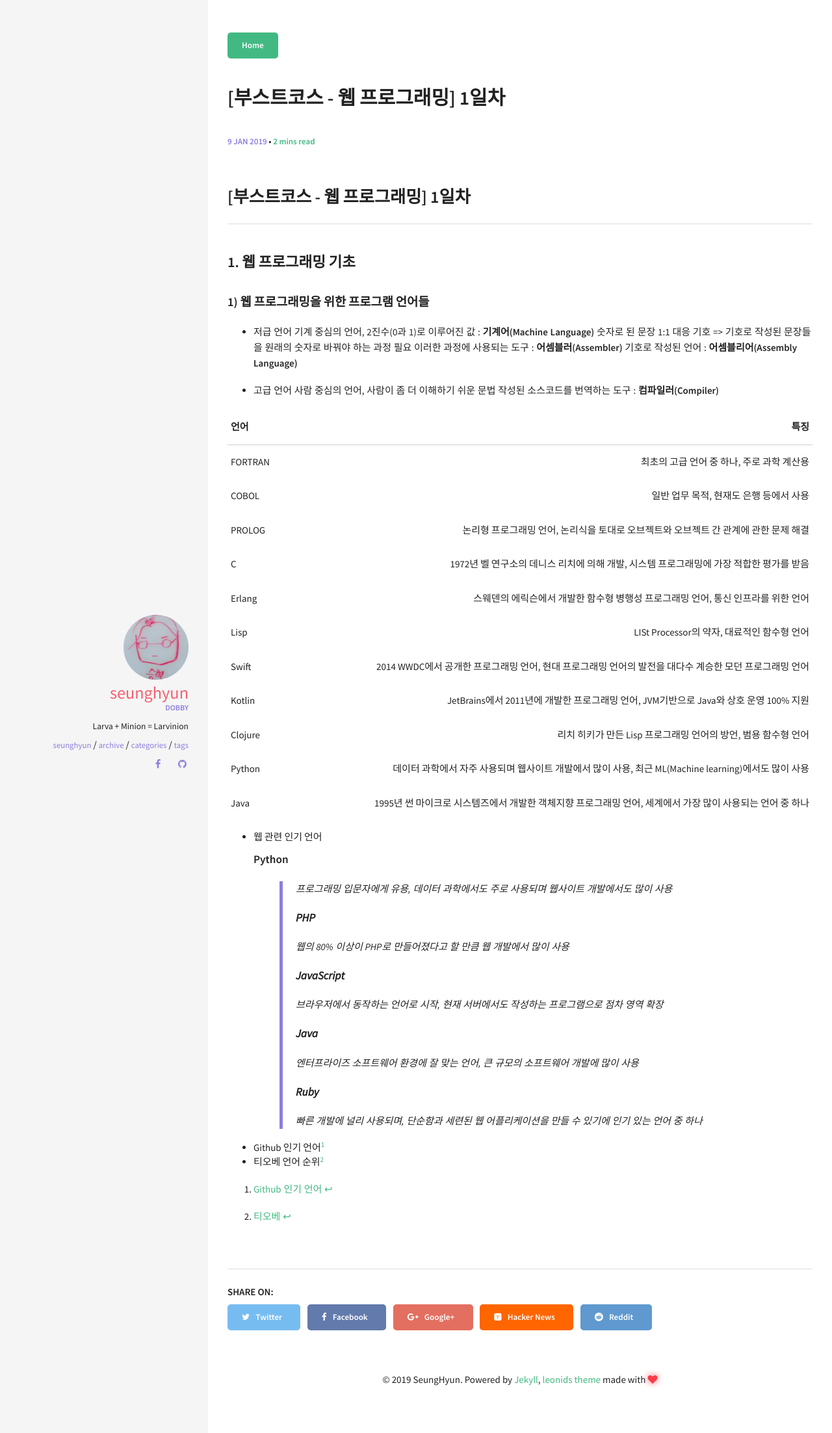
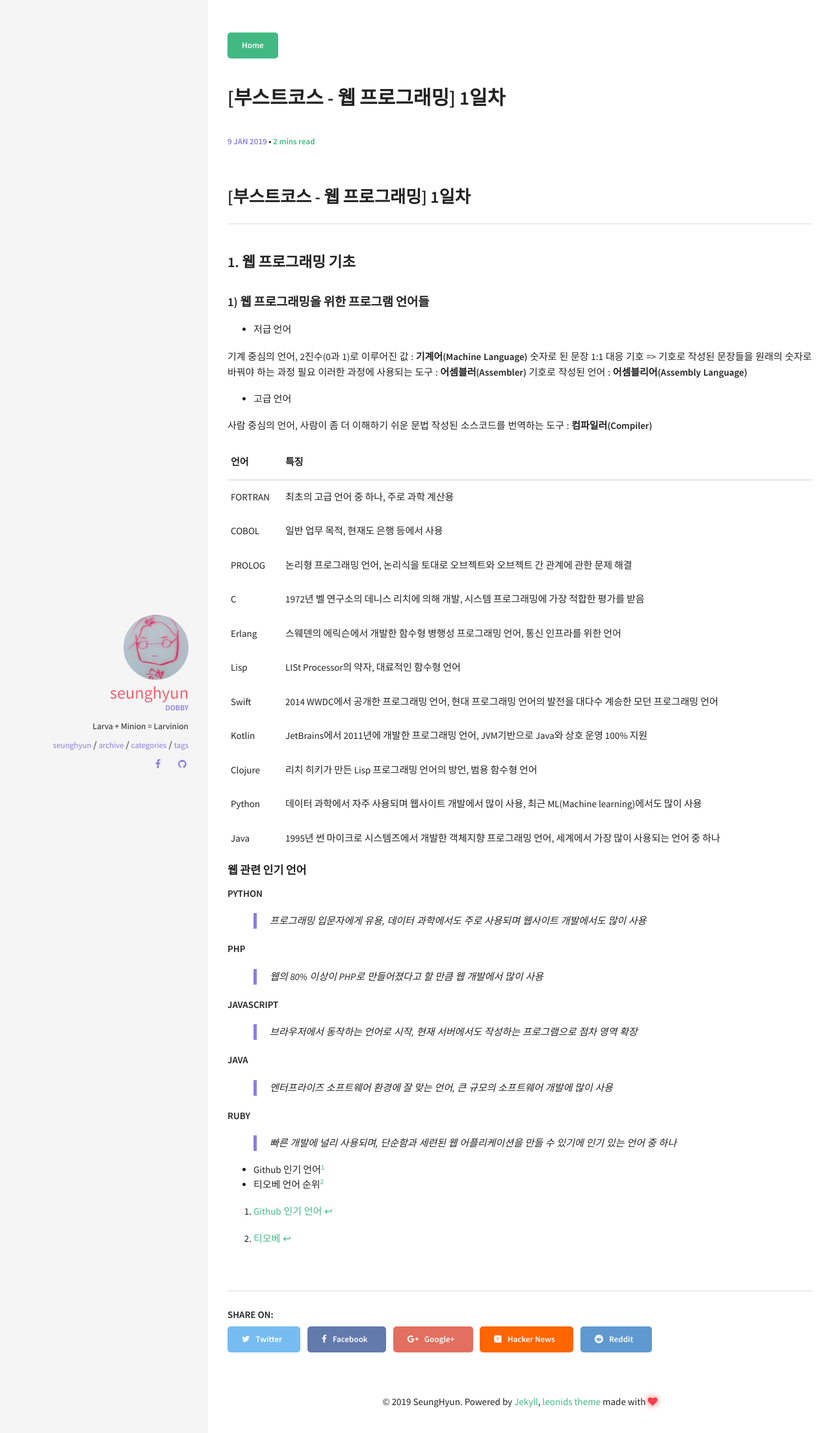
Before and after one commit to larvinion/larvinion.github.io, a Jekyll site: the page built from _posts/2019-01-09-1day-boostcourse-web.md, in a window 1280 px wide. Shown: the top 2205 px of the page at 65% size. Built offline with Jekyll 4.4.1, drawn with Linux system fonts in a browser that asks for light colours.

```diff
--- a/_posts/2019-01-09-1day-boostcourse-web.md
+++ b/_posts/2019-01-09-1day-boostcourse-web.md
@@ -13,17 +13,19 @@ comments: true
 
 #### 1) 웹 프로그래밍을 위한 프로그램 언어들
 * 저급 언어
+
 기계 중심의 언어, 2진수(0과 1)로 이루어진 값 : **기계어(Machine Language)**
 숫자로 된 문장 1:1 대응 기호 => 기호로 작성된 문장들을 원래의 숫자로 바꿔야 하는 과정 필요
 이러한 과정에 사용되는 도구 : **어셈블러(Assembler)**
 기호로 작성된 언어 : **어셈블리어(Assembly Language)**
 
 * 고급 언어
+
 사람 중심의 언어, 사람이 좀 더 이해하기 쉬운 문법
 작성된 소스코드를 번역하는 도구 : **컴파일러(Compiler)**
 
 | 언어 | 특징 |
-|:--------|-------:|
+|:--------|:--------|
 | FORTRAN | 최초의 고급 언어 중 하나, 주로 과학 계산용 |
 | COBOL | 일반 업무 목적, 현재도 은행 등에서 사용 |
 | PROLOG | 논리형 프로그래밍 언어, 논리식을 토대로 오브젝트와 오브젝트 간 관계에 관한 문제 해결 |
@@ -36,16 +38,20 @@ comments: true
 | Python | 데이터 과학에서 자주 사용되며 웹사이트 개발에서 많이 사용, 최근 ML(Machine learning)에서도 많이 사용 |
 | Java | 1995년 썬 마이크로 시스템즈에서 개발한 객체지향 프로그래밍 언어, 세계에서 가장 많이 사용되는 언어 중 하나 |
 
-* 웹 관련 인기 언어
-##### Python
+##### 웹 관련 인기 언어
+###### Python
 > 프로그래밍 입문자에게 유용, 데이터 과학에서도 주로 사용되며 웹사이트 개발에서도 많이 사용
-##### PHP
+
+###### PHP
 > 웹의 80% 이상이 PHP로 만들어졌다고 할 만큼 웹 개발에서 많이 사용
-##### JavaScript
+
+###### JavaScript
 > 브라우저에서 동작하는 언어로 시작, 현재 서버에서도 작성하는 프로그램으로 점차 영역 확장
-##### Java
+
+###### Java
 > 엔터프라이즈 소프트웨어 환경에 잘 맞는 언어, 큰 규모의 소프트웨어 개발에 많이 사용
-##### Ruby
+
+###### Ruby
 > 빠른 개발에 널리 사용되며, 단순함과 세련된 웹 어플리케이션을 만들 수 있기에 인기 있는 언어 중 하나
 
 * Github 인기 언어[^1]
```
Also changed, not shown: _drafts/2019-01-09-1day-boostcourse-web.md (+13 -7 lines).
